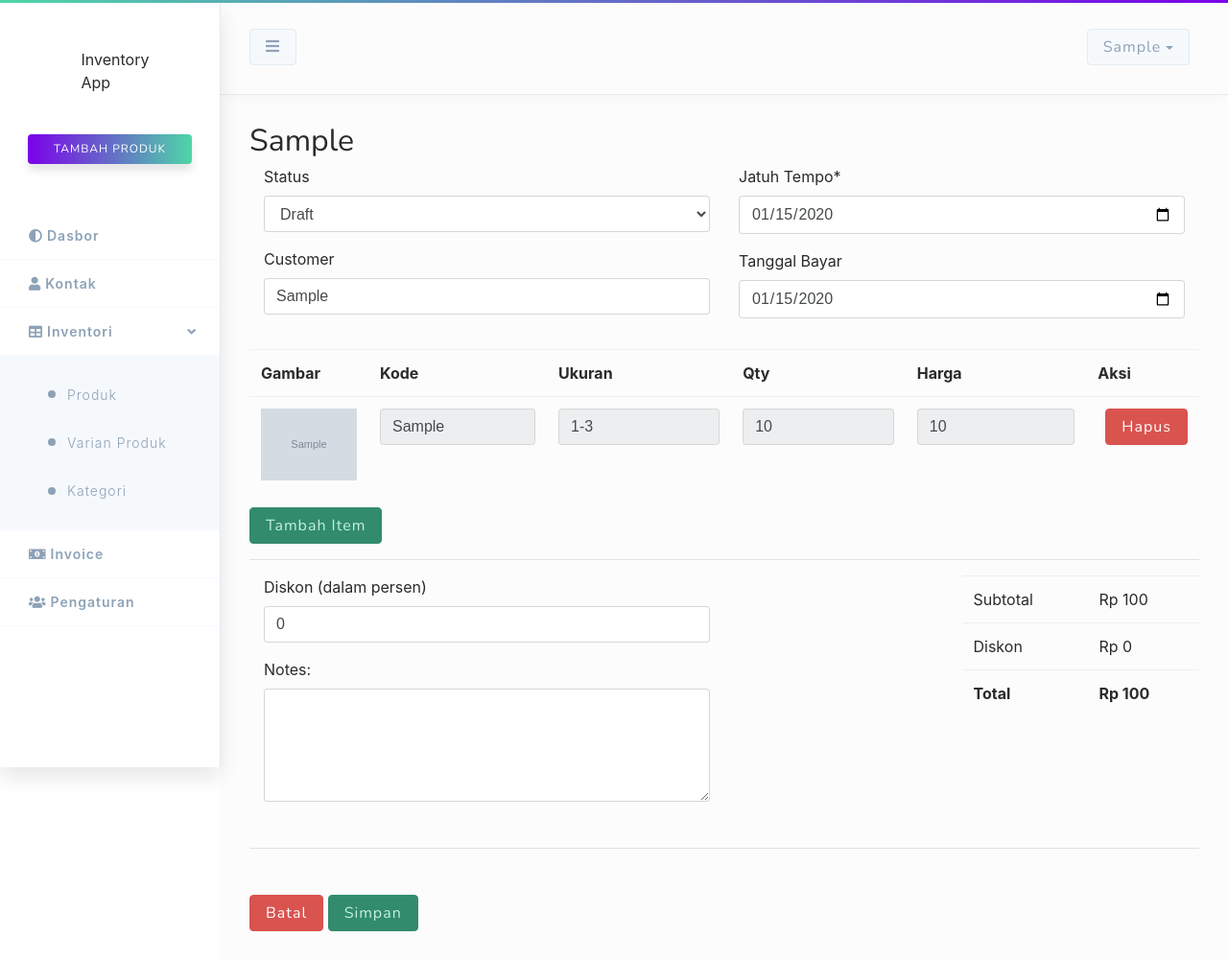
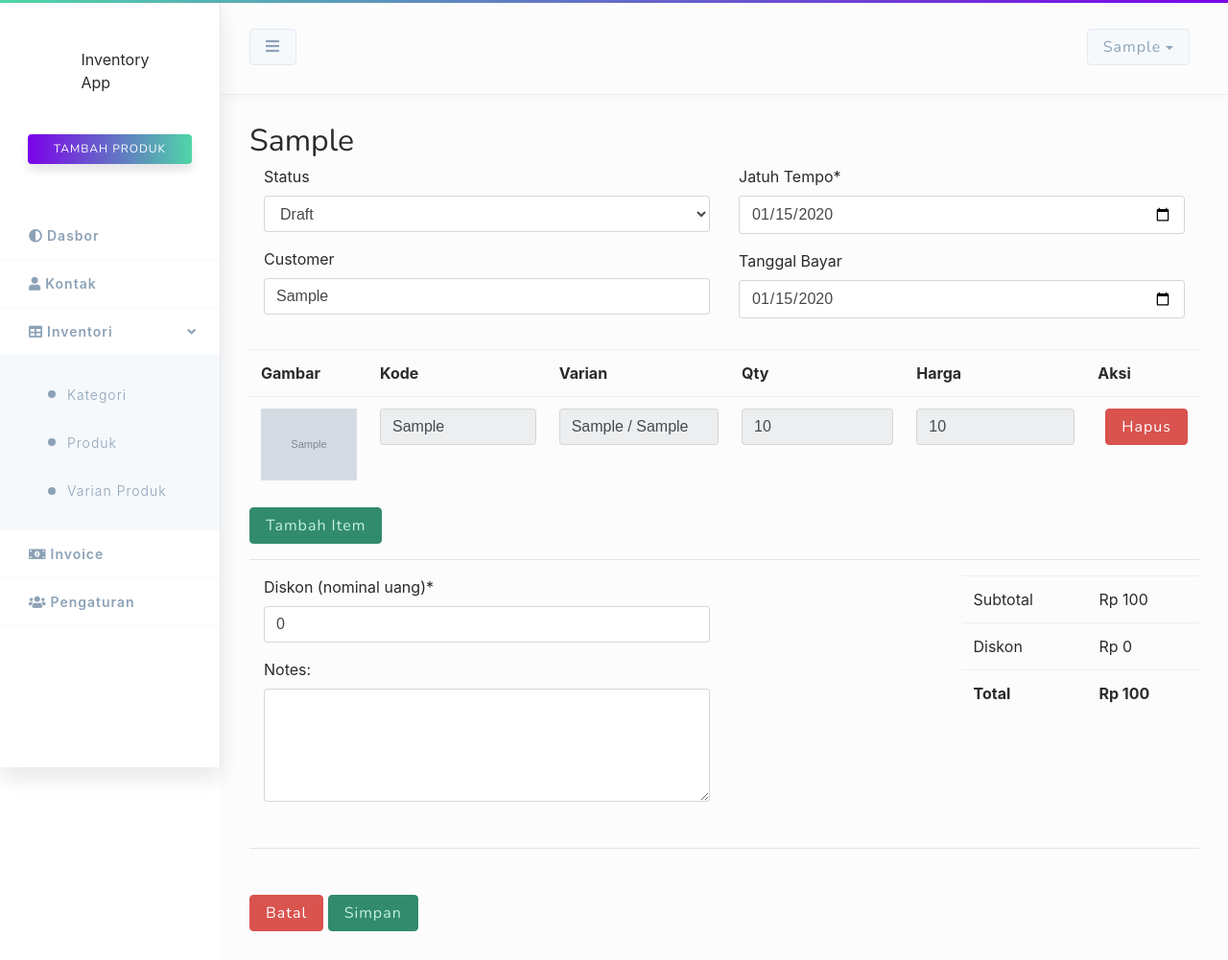
Before and after one commit to dovjay/django-stock-chain, a Django app: page /invoice/invoice-form/1/ in a window 1280 px wide, after a click on "Inventori". Shown: the whole page at 96% size. Run offline with Django 3.2, Linux system fonts and the light colour scheme; a user stored in the database is signed in; tables that the repository leaves empty hold one stand-in row (values such as "Sample post"); grey boxes marked "Sample" are stand-in pictures; parts of the project's set-up code (start-up, migrations or seed data) failed here and were passed over; some libraries are stand-ins or nearby versions.

Commit message:
first change order and bug fixes

```diff
--- a/account/models.py
+++ b/account/models.py
@@ -23,8 +23,8 @@ class Contact(models.Model):
 class Warehouse(models.Model):
     name = models.CharField(max_length=200)
     image = models.ImageField(default='default.jpg', blank=True, upload_to='warehouse_images/')
-    address1 = models.CharField(max_length=50, blank=True)
-    address2 = models.CharField(max_length=50, blank=True)
+    address1 = models.CharField(max_length=150, blank=True)
+    address2 = models.CharField(max_length=150, blank=True)
     city = models.CharField(max_length=50, blank=True)
     province = models.CharField(max_length=50, blank=True)
     nation = models.CharField(max_length=50, blank=True)
--- a/inventory/models.py
+++ b/inventory/models.py
@@ -32,12 +32,13 @@ class VarianProduct(models.Model):
         ("100-140", "100-140"),
         ("150-180", "150-180")
     ]
-    size = models.CharField(max_length=10, choices=ATTR_CHOICE, default="1-3")
-    product_type = models.CharField(max_length=100)
+    size = models.CharField(max_length=20, default="1-3")
+    seri = models.PositiveSmallIntegerField(default=1, help_text="Potongan seri")
+    product_type = models.CharField(max_length=100, help_text="Bisa input warna, atau tipe khusus")
     product = models.ForeignKey(Product, on_delete=models.CASCADE)
     stock = models.PositiveIntegerField(default=0)
     sell_price = models.PositiveIntegerField(default=0, blank=True, null=True)
     buy_price = models.PositiveIntegerField(default=0)
 
     def __str__(self):
-        return f'{self.product} - Ukuran: {self.size}'
+        return f'{self.product} - {self.size} - {self.product_type}'
--- a/inventory/templates/inventory/base.html
+++ b/inventory/templates/inventory/base.html
@@ -37,9 +37,9 @@
         <li class="nav-item"><a href={% url 'account-contacts' %} class="nav-link"><i class="fa fa-user"></i>Kontak</a></li>
         <li class="nav-item"><a href="#inventory-tab" class="nav-link collapsed" data-toggle="collapse"><i class="fa fa-table"></i>Inventori<span class="sub-ico"><i class="fa fa-angle-down"></i></span></a></li>
         <li class="sub collapse" id="inventory-tab">
+            <a href={% url 'inventory-categories' %} class="nav-link" data-parent="#inventory-tab">Kategori</a>
             <a href={% url 'inventory-products' %} class="nav-link" data-parent="#inventory-tab">Produk</a>
             <a href={% url 'inventory-varian-product' %} class="nav-link" data-parent="#inventory-tab">Varian Produk</a>
-            <a href={% url 'inventory-categories' %} class="nav-link" data-parent="#inventory-tab">Kategori</a>
         </li>
         <li class="nav-item"><a href={% url 'invoice-list' %} class="nav-link"><i class="fa fa-money-bill-alt"></i>Invoice</a></li>
         {% if user.is_superuser %}
--- a/inventory/templates/inventory/varian_product.html
+++ b/inventory/templates/inventory/varian_product.html
@@ -57,6 +57,7 @@
                 <table class="table table-hover">
                     <tr>
                         <th>Ukuran</th>
+                        <th>Seri</th>
                         <th>Tipe Produk</th>
                         <th>Harga Beli</th>
                         <th>Harga Jual</th>
@@ -67,6 +68,7 @@
                         {% for object in varian_products %}
                             <tr>
                                 <td>{{object.size}}</td>
+                                <td>{{object.seri}}</td>
                                 <td>{{object.product_type}}</td>
                                 <td>{{object.buy_price}}</td>
                                 <td>{{object.sell_price}}</td>
--- a/inventory/views.py
+++ b/inventory/views.py
@@ -231,7 +231,7 @@ def export_products_to_csv(request):
     response = HttpResponse(content_type="text/csv")
     response["Content-Disposition"] = "attachment;filename=product_list.csv"
 
-    field_names = ["Name", "SKU", "Category", "Varian", "Stock", "Sell Price", "Buy Price"]
+    field_names = ["Name", "Kode", "Seri", "Category", "Varian", "Stock", "Sell Price", "Buy Price"]
 
     writer = csv.writer(response)
     writer.writerow(field_names)
@@ -240,7 +240,7 @@ def export_products_to_csv(request):
     varians = VarianProduct.objects.filter(product__warehouse=warehouse)
 
     for varian in varians:
-        row = [varian.product.name, varian.product.sku, varian.product.category.name, f'{varian.varian_attribute}: {varian.varian_value}', varian.stock, varian.sell_price, varian.buy_price]
+        row = [varian.product.name, varian.product.sku, varian.seri, varian.product.category.name, f'{varian.size} / {varian.product_type}', varian.stock, varian.sell_price, varian.buy_price]
         writer.writerow(row)
 
     return response
--- a/invoice/models.py
+++ b/invoice/models.py
@@ -34,7 +34,7 @@ class Invoice(models.Model):
     paid_date = models.DateField(blank=True, null=True, help_text='Format: mm-dd-yyyy')
     # this is actually subtotal
     total = models.PositiveIntegerField(default=0)
-    discount = models.PositiveSmallIntegerField(default=0, validators=[MaxValueValidator(100)])
+    discount = models.PositiveIntegerField(default=0)
     notes = models.TextField(blank=True)
     warehouse = models.ForeignKey(Warehouse, on_delete=models.CASCADE)
     created = models.DateField(auto_now_add=True, editable=False)
@@ -43,11 +43,8 @@ class Invoice(models.Model):
     def __str__(self):
         return self.invoice_no
 
-    def get_discount(self):
-        return round(self.total * (self.discount * 0.01))
-
     def get_total(self):
-        return self.total - self.get_discount()
+        return self.total - self.discount
 
 class InvoiceItem(models.Model):
     invoice = models.ForeignKey(Invoice, on_delete=models.CASCADE)
--- a/invoice/templates/invoice/invoice_form.html
+++ b/invoice/templates/invoice/invoice_form.html
@@ -52,7 +52,7 @@
                 <tr>
                     <th>Gambar</th>
                     <th>Kode</th>
-                    <th>Ukuran</th>
+                    <th>Varian</th>
                     <th>Qty</th>
                     <th>Harga</th>
                     <th>Aksi</th>
@@ -61,7 +61,7 @@
                     <tr id="item-{{ item.id }}">
                         <td><img src={{ item.varian_product.product.image.url|default:'/media/default.jpg' }} style="max-width:100px;" id="productImage-{{ item.id }}"></td>
                         <td><input id="productList-{{ item.id }}" class="form-control" type="text" disabled value={{ item.sku }}></td>
-                        <td><input id="varianProductList-{{ item.id }}" class="form-control" type="text" disabled value="{{ item.varian_product.size }}"></td>
+                        <td><input id="varianProductList-{{ item.id }}" class="form-control" type="text" disabled value="{{ item.varian_product.size }} / {{ item.varian_product.product_type }}"></td>
                         <td><input id="qty-{{ item.id }}" class="form-control" type="text" disabled value={{ item.quantity }}></td>
                         <td><input id="sellPrice-{{ item.id }}" class="form-control" type="text" disabled value={{ item.price }}></td>
                         <td id="action-item-{{ item.id }}">
@@ -75,8 +75,8 @@
         <hr>
         <div class="d-flex">
             <div class="form-group col-md-6">
-                <label for="discount">Diskon (dalam persen)</label>
-                <input class="form-control mb-3" id="discount" type="number" min="0" max="100" value="{{invoice.discount|default:0}}" name="discount" oninput="countTotal()">
+                <label for="discount">Diskon (nominal uang)*</label>
+                <input class="form-control mb-3" id="discount" type="number" min="0" value="{{invoice.discount|default:0}}" name="discount" oninput="countTotal()">
                 <label for="notes">Notes:</label>
                 <textarea class="form-control mb-3" rows="5" name="notes"></textarea>
             </div>
@@ -165,7 +165,7 @@
 
         function countTotal() {
             let subTotal = 0
-            let discount = $('#discount').val() * 0.01
+            let discount = $('#discount').val()
             let total = 0
 
             // count subTotal price
@@ -176,8 +176,8 @@
                 subTotal += Number(price) * Number(qty)
             }
 
-            discount = Math.round(subTotal * discount)
             total = subTotal - discount
+            console.log(total, subTotal, discount)
             $('#subTotal').text(`Rp ${subTotal}`)
             $('#discountTotal').text(`Rp ${discount}`)
             $('#total').text(`Rp ${total}`)
@@ -205,16 +205,16 @@
                         $(`#varianProductList-${itemId}`).append(`<option value="">-------------</option>`)
 
                         for (let i = 0; i < varian_products.length; i++) {
-                            let { size, sell_price, stock, product__name, id } = varian_products[i]
+                            let { size, sell_price, stock, product__name, id, product_type } = varian_products[i]
                             let value = {
                                 "price": sell_price,
                                 "stock": stock,
                                 "itemId": itemId,
                                 "id": id,
-                                "product_name": product__name
+                                "product_name": product__name,
+                                "product_type": product_type
                             }
-                            $(`#varianProductList-${itemId}`).append(`<option value='${JSON.stringify(value)}'>${size}</option>`)
-
+                            $(`#varianProductList-${itemId}`).append(`<option value='${JSON.stringify(value)}'>${size} / ${product_type}</option>`)
                         }
                     });
                     break
@@ -242,7 +242,7 @@
             const quantity = $(`#qty-${itemId}`)
 
             if (Number(quantity.prop('max')) < Number(quantity.val())) {
-                alert("Quantity exceeding maximum stock in inventory!")
+                alert("Stok habis!")
                 return false
             }
             const invoice = "{{ invoice.id }}"
@@ -258,7 +258,7 @@
             // Check if there is null val in input before saving item
             for (prop in data) {
                 if (!data[prop]) {
-                    alert('Please fill all the input')
+                    alert('Tolong masukkan semua input')
                     validated = false
                     break
                 }
--- a/invoice/views.py
+++ b/invoice/views.py
@@ -74,6 +74,7 @@ def invoice_form(request, invoice_id):
     if request.method == "POST":
         invoice = Invoice.objects.get(pk=invoice_id)
         form = InvoiceForm(request.POST, instance=invoice)
+        print(form)
         if form.is_valid():
             form.save()
             return redirect(reverse('invoice-list'))
@@ -103,7 +104,7 @@ def delete_invoice(request, pk):
 @login_required
 def varian_product_list(request, product_id):
     product = Product.objects.get(pk=product_id)
-    varian_products = VarianProduct.objects.filter(product=product).values('size', 'stock', 'sell_price', 'id', 'product__name', 'product__image')
+    varian_products = VarianProduct.objects.filter(product=product).values('size', 'stock', 'sell_price', 'id', 'product__name', 'product__image', 'product_type')
     data = {
         'varian_products': list(varian_products)
     }
@@ -112,7 +113,7 @@ def varian_product_list(request, product_id):
 @login_required
 def get_invoice_items(request, invoice_id):
     invoice = Invoice.objects.get(pk=invoice_id)
-    items = InvoiceItem.objects.filter(invoice=invoice).values('varian_product__product__image', 'varian_product__size', 'sku', 'price', 'quantity', 'name')
+    items = InvoiceItem.objects.filter(invoice=invoice).values('varian_product__product__image', 'varian_product__size', 'varian_product__product_type', 'sku', 'price', 'quantity', 'name')
     data = {
         'invoice_no': invoice.invoice_no,
         'items': list(items)
```
Also changed, not shown: invoice/templates/invoice/invoice_pdf.html (+17 -24 lines), invoice/templates/invoice/invoices.html (+5 -5 lines), account/migrations/0009_auto_20210103_1735.py (added), inventory/migrations/0014_auto_20210103_1735.py (added), inventory/migrations/0015_varianproduct_seri.py (added), invoice/migrations/0008_auto_20210106_1048.py (added).
